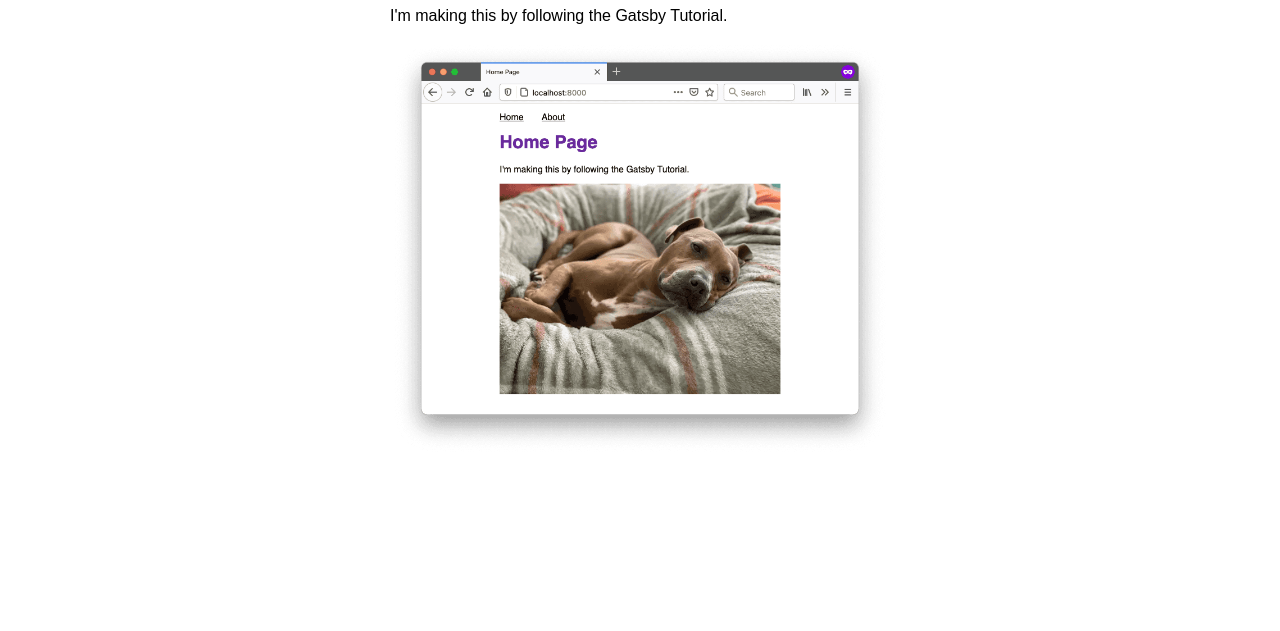
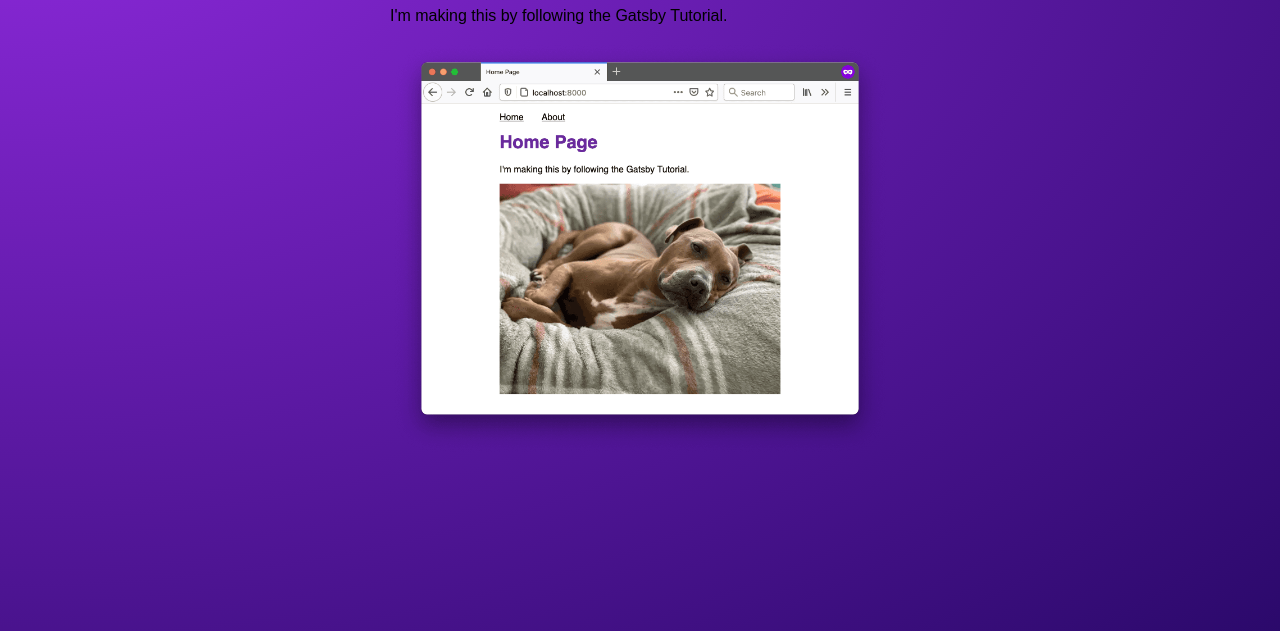
Before and after one commit to kmuse226/my-gatsby-site, a Gatsby site: page / in a window 1280 px wide. Shown: the part 169-800 px from the top of the page. Built offline with nearby package versions, Linux system fonts and the light colour scheme; Gatsby itself is replaced by a stand-in of ours.

Commit message:
add style background

```diff
--- a/src/pages/index.js
+++ b/src/pages/index.js
@@ -4,6 +4,7 @@ import { Link } from 'gatsby'
 import Layout from "../components/layout"
 import { StaticImage } from 'gatsby-plugin-image'
 import Seo from '../components/seo'
+import "../style/global.css"
 
 // Step 2: Define your component
 const IndexPage = () => {
--- /dev/null
+++ b/src/style/global.css
@@ -0,0 +1,5 @@
+html {
+    height: 100%;
+    background: radial-gradient(at top left, rgba(146,43,225,1) 0%, rgba(43,9,107,1) 100%);
+    background-repeat: no-repeat;
+}
```
